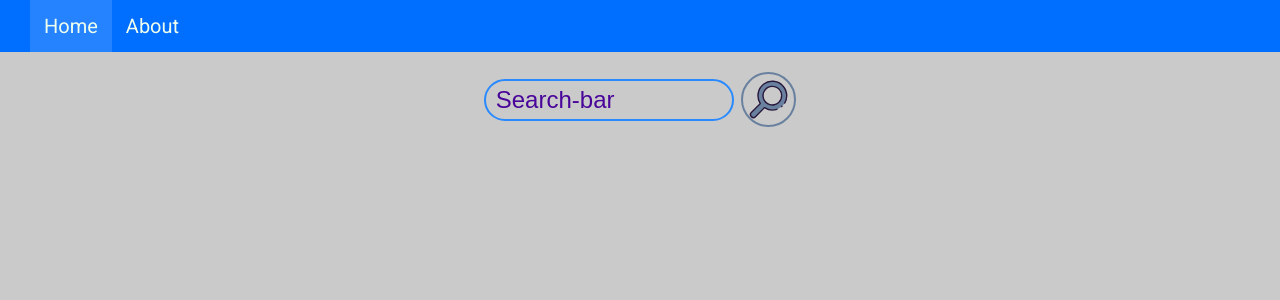
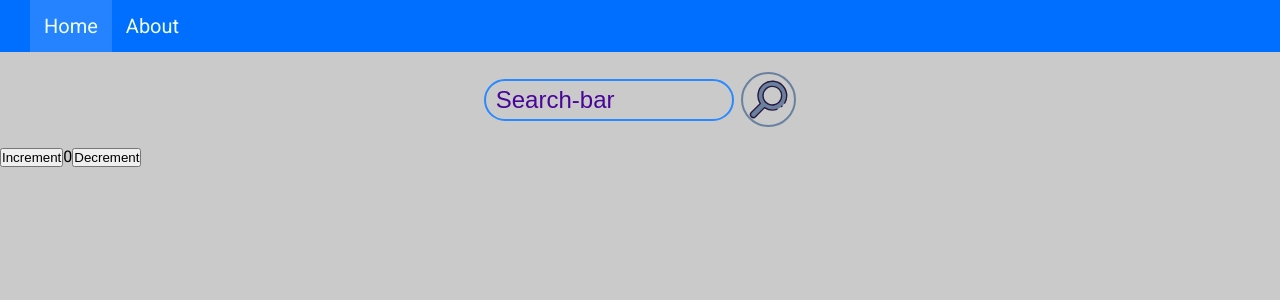
Before and after one commit to Wolf-Den1994/react-2021q3, a React app in the folder react-redux/: page / in a window 1280 px wide. Shown: the top 300 px of the page. Built offline with nearby package versions, Linux system fonts and the light colour scheme.

Commit message:
feat: add redux and create first store

```diff
--- a/react-redux/package.json
+++ b/react-redux/package.json
@@ -41,10 +41,14 @@
     "webpack-dev-server": "^3.11.2"
   },
   "dependencies": {
+    "@reduxjs/toolkit": "^1.6.1",
     "query-string": "^7.0.1",
     "react": "^17.0.2",
     "react-dom": "^17.0.2",
+    "react-redux": "^7.2.4",
     "react-router-dom": "^5.2.0",
-    "react-transition-group": "^4.4.2"
+    "react-transition-group": "^4.4.2",
+    "redux": "^4.1.1",
+    "redux-devtools-extension": "^2.13.9"
   }
 }
--- /dev/null
+++ b/react-redux/src/features/counter/Counter.jsx
@@ -0,0 +1,30 @@
+import React from 'react';
+import { useSelector, useDispatch } from 'react-redux';
+import { decrement, increment } from './counterSlice';
+
+export function Counter() {
+  const count = useSelector((state) => state.counter.value);
+  const dispatch = useDispatch();
+
+  return (
+    <div>
+      <div>
+        <button
+          type="button"
+          aria-label="Increment value"
+          onClick={() => dispatch(increment())}
+        >
+          Increment
+        </button>
+        <span>{count}</span>
+        <button
+          type="button"
+          aria-label="Decrement value"
+          onClick={() => dispatch(decrement())}
+        >
+          Decrement
+        </button>
+      </div>
+    </div>
+  );
+}
--- /dev/null
+++ b/react-redux/src/features/counter/counterSlice.js
@@ -0,0 +1,23 @@
+import { createSlice } from '@reduxjs/toolkit';
+
+export const counterSlice = createSlice({
+  name: 'counter',
+  initialState: {
+    value: 0,
+  },
+  reducers: {
+    increment: (state) => {
+      state.value += 1;
+    },
+    decrement: (state) => {
+      state.value -= 1;
+    },
+    incrementByAmount: (state, action) => {
+      state.value += action.payload;
+    },
+  },
+});
+
+export const { increment, decrement, incrementByAmount } = counterSlice.actions;
+
+export default counterSlice.reducer;
--- a/react-redux/src/index.jsx
+++ b/react-redux/src/index.jsx
@@ -1,6 +1,15 @@
 import React from 'react';
 import ReactDOM from 'react-dom';
+import { Provider } from 'react-redux';
+import store from './store/store';
 import App from './components/App/App';
 import './styles.scss';
+import { Counter } from './features/counter/Counter';
 
-ReactDOM.render(<App />, document.getElementById('root'));
+ReactDOM.render(
+  <Provider store={store}>
+    <App />
+    <Counter />
+  </Provider>,
+  document.getElementById('root'),
+);
--- /dev/null
+++ b/react-redux/src/store/store.js
@@ -0,0 +1,6 @@
+import { configureStore } from '@reduxjs/toolkit';
+import counterReducer from '../features/counter/counterSlice';
+
+export default configureStore({
+  reducer: { counter: counterReducer },
+});
```
Also changed, not shown: 1 other file (tests, documents, lock files or other folders).
